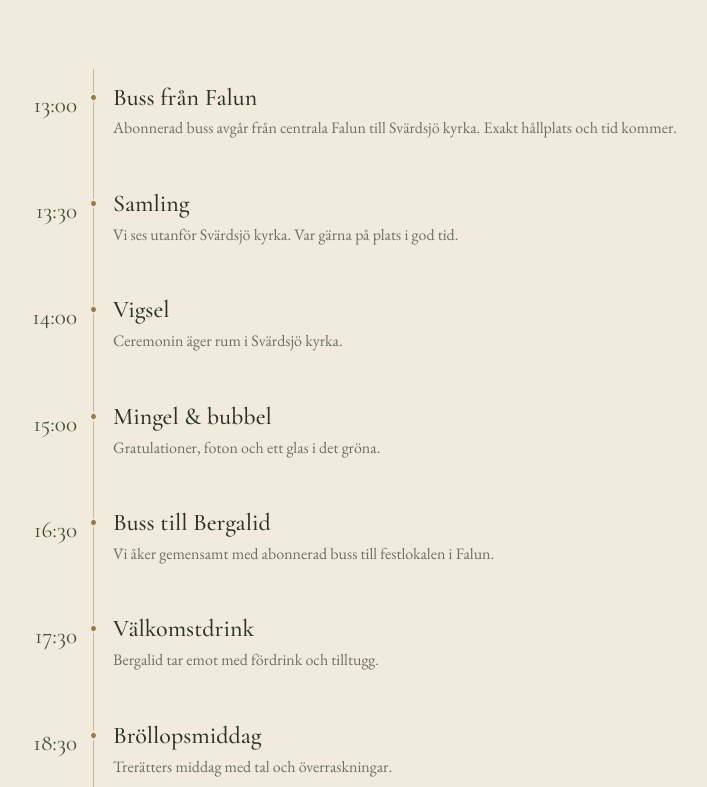
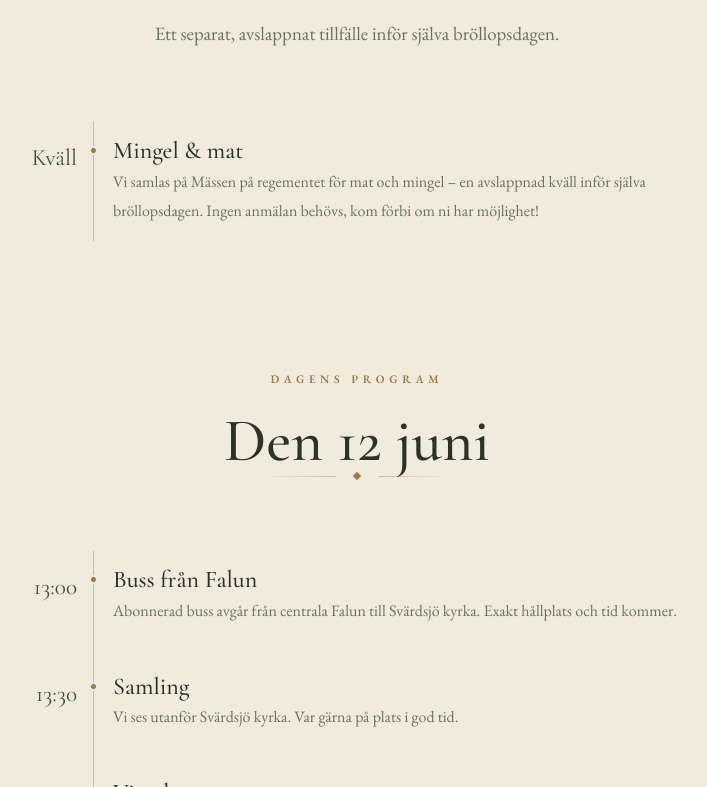
Before and after one commit to jonasgabrielsson92-cell/emmaalexwedding, a React (Vite) app: page / in a window 1280 px wide. Shown: the part 2873-3660 px from the top of the page, without its empty margins (283-990 px from the left). Built offline with nearby package versions, Linux system fonts and the light colour scheme; no server answers.

Commit message:
describe what changed

```diff
--- a/src/components/EventDetails.jsx
+++ b/src/components/EventDetails.jsx
@@ -1,2 +1,3 @@
+const friday = [['Kväll', 'Mingel & mat', 'Vi samlas på Mässen på regementet för mat och mingel – en avslappnad kväll inför själva bröllopsdagen. Ingen anmälan behövs, kom förbi om ni har möjlighet!']];
 const events = [['13:00', 'Buss från Falun', 'Abonnerad buss avgår från centrala Falun till Svärdsjö kyrka. Exakt hållplats och tid kommer.'], ['13:30', 'Samling', 'Vi ses utanför Svärdsjö kyrka. Var gärna på plats i god tid.'], ['14:00', 'Vigsel', 'Ceremonin äger rum i Svärdsjö kyrka.'], ['15:00', 'Mingel & bubbel', 'Gratulationer, foton och ett glas i det gröna.'], ['16:30', 'Buss till Bergalid', 'Vi åker gemensamt med abonnerad buss till festlokalen i Falun.'], ['17:30', 'Välkomstdrink', 'Bergalid tar emot med fördrink och tilltugg.'], ['18:30', 'Bröllopsmiddag', 'Trerätters middag med tal och överraskningar.'], ['22:00', 'Tårta & dans', 'Brudvalsen följs av dans till långt in på natten.'], ['01:00', 'Nattamat & buss hem', 'Något gott för de som dansat ut sina skor — därefter går abonnerad buss tillbaka till Falun.']];
-export default function EventDetails() { return <section id="schema"><div className="wrap"><div className="section-head"><p className="kicker">Dagens program</p><h2>Den 12 juni</h2><div className="divider"><span className="mark" /></div></div><div className="schedule">{events.map(([time, title, text]) => <div className="event" key={time}><div className="event__time">{time}</div><div className="event__dot" /><div className="event__body"><h3>{title}</h3><p>{text}</p></div></div>)}</div></div></section>; }
+export default function EventDetails() { return <section id="schema"><div className="wrap"><div className="section-head"><p className="kicker">Fredag</p><h2>Vi hörs redan kvällen innan</h2><div className="divider"><span className="mark" /></div><p className="lead">Ett separat, avslappnat tillfälle inför själva bröllopsdagen.</p></div><div className="schedule">{friday.map(([time, title, text]) => <div className="event" key={title}><div className="event__time">{time}</div><div className="event__dot" /><div className="event__body"><h3>{title}</h3><p>{text}</p></div></div>)}</div></div><div className="wrap schedule-block"><div className="section-head"><p className="kicker">Dagens program</p><h2>Den 12 juni</h2><div className="divider"><span className="mark" /></div></div><div className="schedule">{events.map(([time, title, text]) => <div className="event" key={time}><div className="event__time">{time}</div><div className="event__dot" /><div className="event__body"><h3>{title}</h3><p>{text}</p></div></div>)}</div><p className="venue-note">Glöm inte att fylla i eventuella allergier eller matpreferenser i OSA-formuläret!</p></div></section>; }
--- a/src/components/VenueDetails.jsx
+++ b/src/components/VenueDetails.jsx
@@ -1,2 +1,2 @@
 const venues = [{ tag: 'Vigsel · 14:00', name: 'Svärdsjö kyrka', map: 'https://maps.google.com/maps?q=Sv%C3%A4rdsj%C3%B6%20kyrka%2C%20Sv%C3%A4rdsj%C3%B6&z=14&output=embed', directions: 'https://maps.google.com/?q=Sv%C3%A4rdsj%C3%B6+kyrka', text: 'Ceremonin hålls i den vackra kyrkan i Svärdsjö, omgiven av Dalarnas grönska.', address: 'Kyrkvägen, 790 23 Svärdsjö' }, { tag: 'Fest & middag · 17:30', name: 'Villa Bergalid', map: 'https://maps.google.com/maps?q=Villa%20Bergalid%2C%20791%2032%20Falun&z=15&output=embed', directions: 'https://maps.google.com/?q=Villa+Bergalid+791+32+Falun', text: 'Mingel, middag och dans i den vackra festvåningen Villa Bergalid i Falun.', address: 'Bergalid, 791 32 Falun' }];
-export default function VenueDetails() { return <section className="alt" id="plats"><div className="wrap"><div className="section-head"><p className="kicker">Plats & vägbeskrivning</p><h2>Var det händer</h2><div className="divider"><span className="mark" /></div></div><div className="venues">{venues.map((venue) => <div className="venue" key={venue.name}><iframe className="venue__map" src={venue.map} loading="lazy" referrerPolicy="no-referrer-when-downgrade" title={`Karta – ${venue.name}`} /><div className="venue__body"><p className="venue__tag">{venue.tag}</p><h3>{venue.name}</h3><p>{venue.text}</p><p className="venue__addr">{venue.address}</p><a className="btn btn--ghost" href={venue.directions} target="_blank" rel="noreferrer">Vägbeskrivning</a></div></div>)}</div><p className="venue-note">Vi abonnerar bussar för er som bor i Falun: från stan till Svärdsjö kyrka, vidare till Bergalid och hem igen sent på natten. Exakta hållplatser och tider kommer närmare bröllopet. Det finns också gott om parkering vid båda platserna för er som tar egen bil.</p></div></section>; }
+export default function VenueDetails() { return <section className="alt" id="plats"><div className="wrap"><div className="section-head"><p className="kicker">Plats & vägbeskrivning</p><h2>Var det händer</h2><div className="divider"><span className="mark" /></div></div><div className="venues">{venues.map((venue) => <div className="venue" key={venue.name}><iframe className="venue__map" src={venue.map} loading="lazy" referrerPolicy="no-referrer-when-downgrade" title={`Karta – ${venue.name}`} /><div className="venue__body"><p className="venue__tag">{venue.tag}</p><h3>{venue.name}</h3><p>{venue.text}</p><p className="venue__addr">{venue.address}</p><a className="btn btn--ghost" href={venue.directions} target="_blank" rel="noreferrer">Vägbeskrivning</a></div></div>)}</div><p className="venue-note">Vi abonnerar bussar för er som bor i Falun: från stan till Svärdsjö kyrka, vidare till Bergalid och hem igen sent på natten. Exakta hållplatser och tider kommer närmare bröllopet. Det finns också gott om parkering vid båda platserna för er som tar egen bil.</p><p className="venue-note">Vi hoppas att så många som möjligt åker med den beställda bussen till kyrkan istället för att ta egen bil — på hemvägen blir det nämligen lite fest på bussen, så missa inte den!</p></div></section>; }
--- a/styles.css
+++ b/styles.css
@@ -245,6 +245,7 @@ section { padding: clamp(72px, 11vw, 140px) var(--gutter); }
 .tl-item .txt span { color: var(--muted); font-size: 0.98rem; }
 
 /* ============ Schema / Program ============ */
+.schedule-block { margin-top: clamp(64px, 10vw, 120px); }
 .schedule { max-width: 760px; margin: 0 auto; position: relative; }
 .schedule::before { content:""; position:absolute; left: 116px; top: 8px; bottom: 8px; width:1px; background: var(--brass-line); }
 @media (max-width: 620px){ .schedule::before { left: 8px; } }
```
